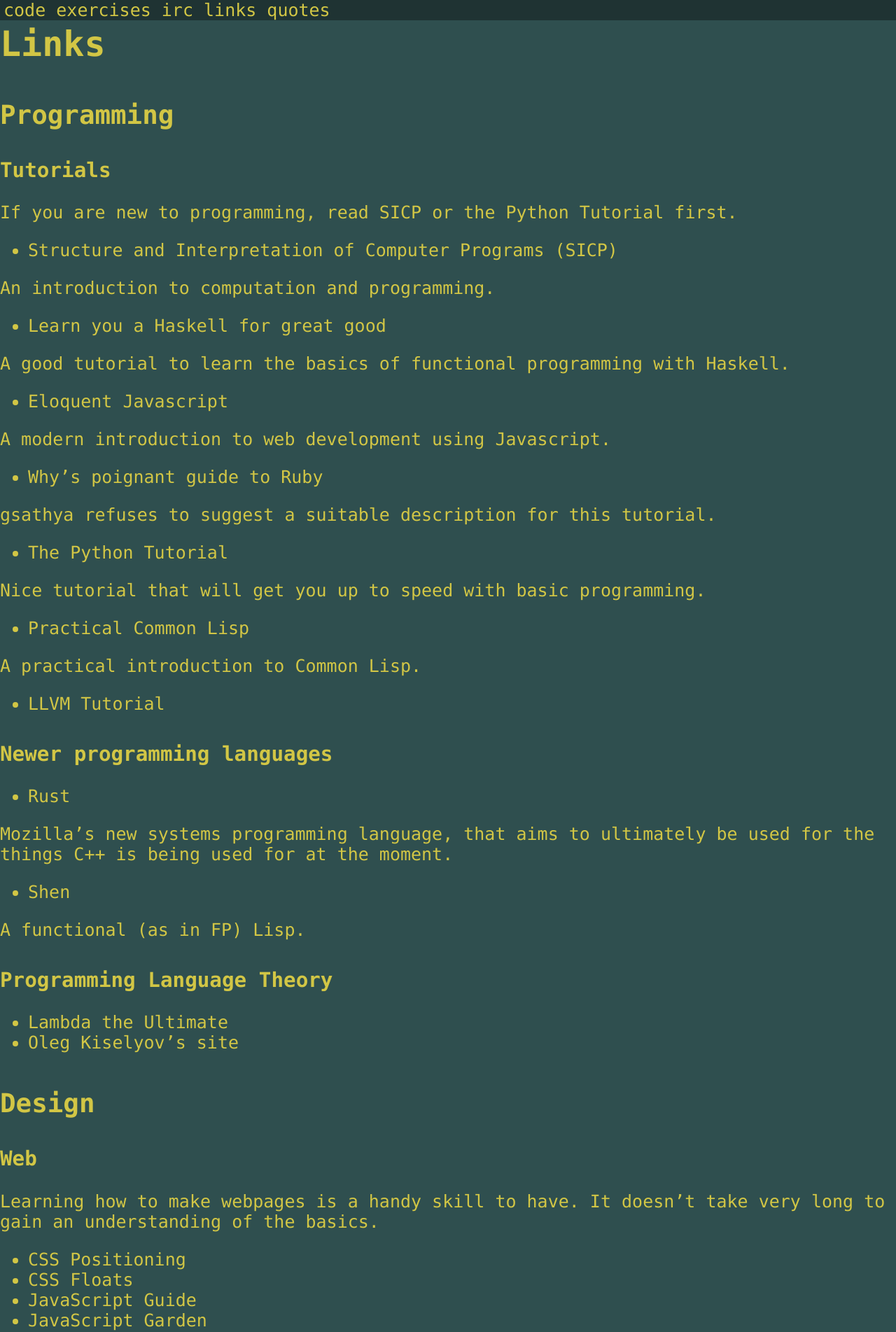
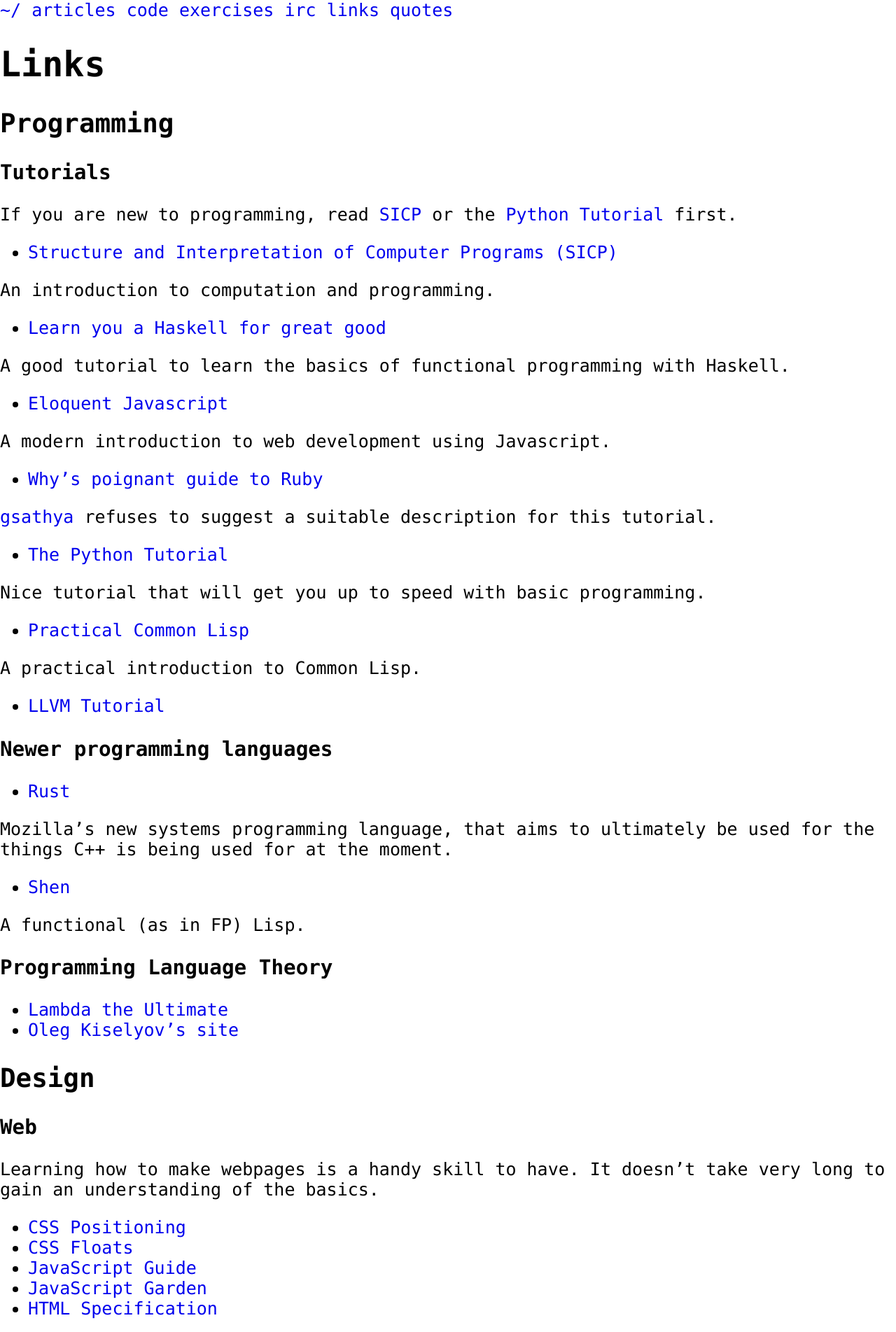
Before and after one commit to codesurfers/codesurfers.github.io, a Jekyll site: the page built from links/index.md, in a window 1280 px wide. Shown: the top 1903 px of the page at 70% size. Built offline with Jekyll 4.4.1, drawn with Linux system fonts in a browser that asks for light colours; Markdown is read by kramdown in place of the engine named in the settings.

Commit message:
Add first post and remove almost all css

```diff
--- a/_layouts/default.html
+++ b/_layouts/default.html
@@ -19,11 +19,13 @@
     <body>
 
       <div id="navigation">
+        <a href="http://www.codesurfers.net/">~/</a>
+        <a href="/posts/">articles</a>
         <a href="http://git.codesurfers.net/">code</a>
-        <a href="exercises/">exercises</a>
-        <a href="irc/">irc</a>
-        <a href="links/">links</a>
-        <a href="quotes/">quotes</a>
+        <a href="/exercises/">exercises</a>
+        <a href="/irc/">irc</a>
+        <a href="/links/">links</a>
+        <a href="/quotes/">quotes</a>
       </div>
 
 
--- a/_layouts/post.html
+++ b/_layouts/post.html
@@ -4,8 +4,6 @@
 
 <h3> {{ page.title }} </h2>
 
-<p class="meta"> {{ page.date | date_to_string }} </p>
-
 <div class="post">
   <div class="content">
     {{ content }}
--- a/css/surf.css
+++ b/css/surf.css
@@ -1,53 +1,8 @@
 body {
     font-family: 'Consolas', 'Inconsolata', 'Monaco', 'Droid Sans Mono', 'DejaVu Sans Mono';
-    color: powderblue;
     font-size: 25px;
-    background-color: darkslategray;
 }
 
 body :link, :visited, :hover, :active {
     text-decoration: none;
-    color: #d2c645;
 }
-
-h2 {
-    margin-top: 50px;
-}
-
-h3 {
-    margin-top: 40px;
-}
-
-#navigation {
-    position: absolute;
-    left: 0px;
-    top: 0px;
-    right: 0px;
-    padding-left: 5px;
-    background-color: #1f3333;
-}
-
-#content {
-    position: absolute;
-    width: 90%;
-    top: 30px;
-    left: 0px;
-    padding-left: 5px;
-}
-
-#content ul {
-    margin-left: 0px;
-    padding-left: 0px;
-}
-
-#content ul li {
-    list-style-type: none;
-}
-
-#content p {
-    width: 45%;
-}
-
-#links p {
-    margin-left: 25px;
-}
```
Also changed, not shown: _posts/2014-03-26-welcome-to-cs.md (added, +10 -0 lines), index.md (+1 -1 lines), posts/index.md (added, +12 -0 lines).
